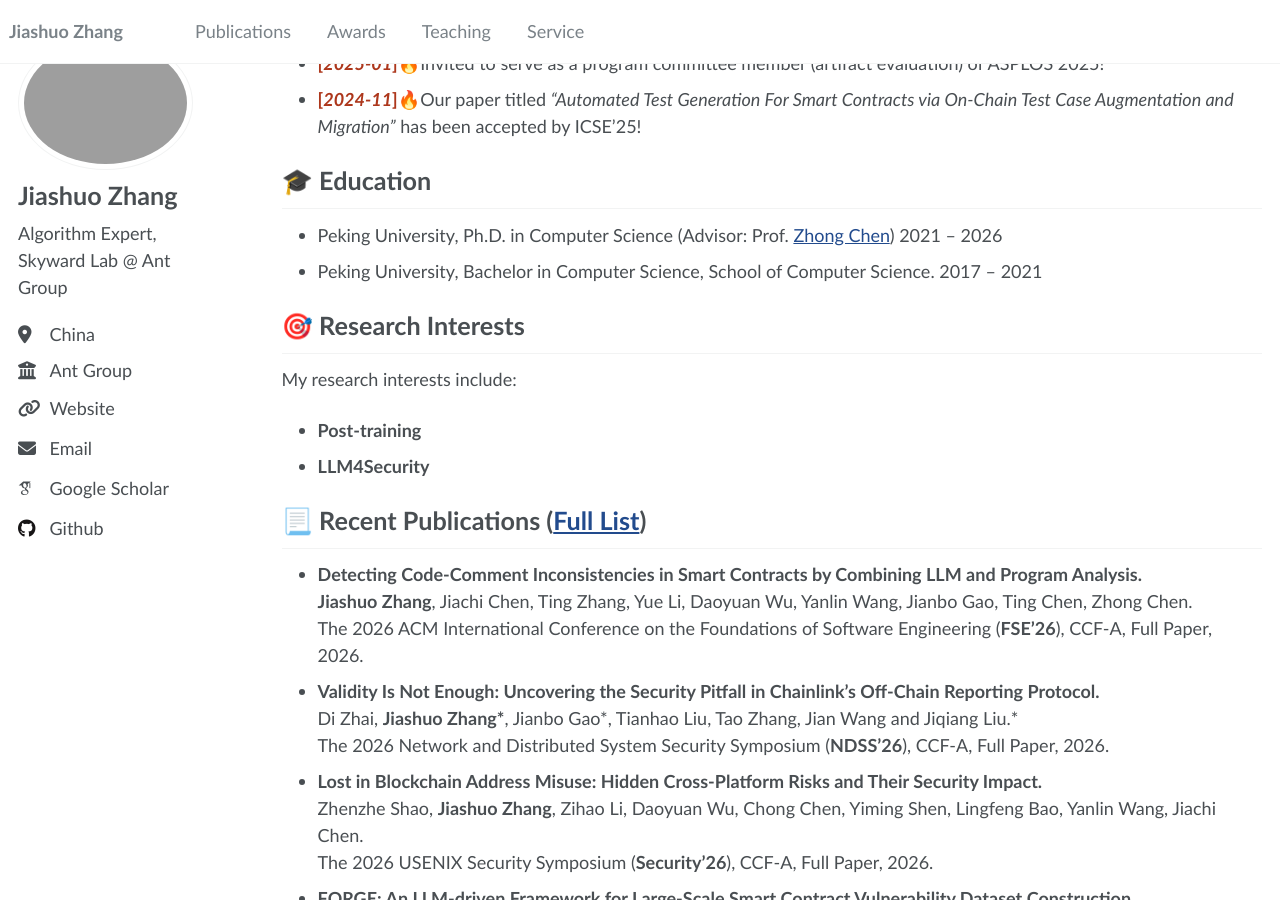
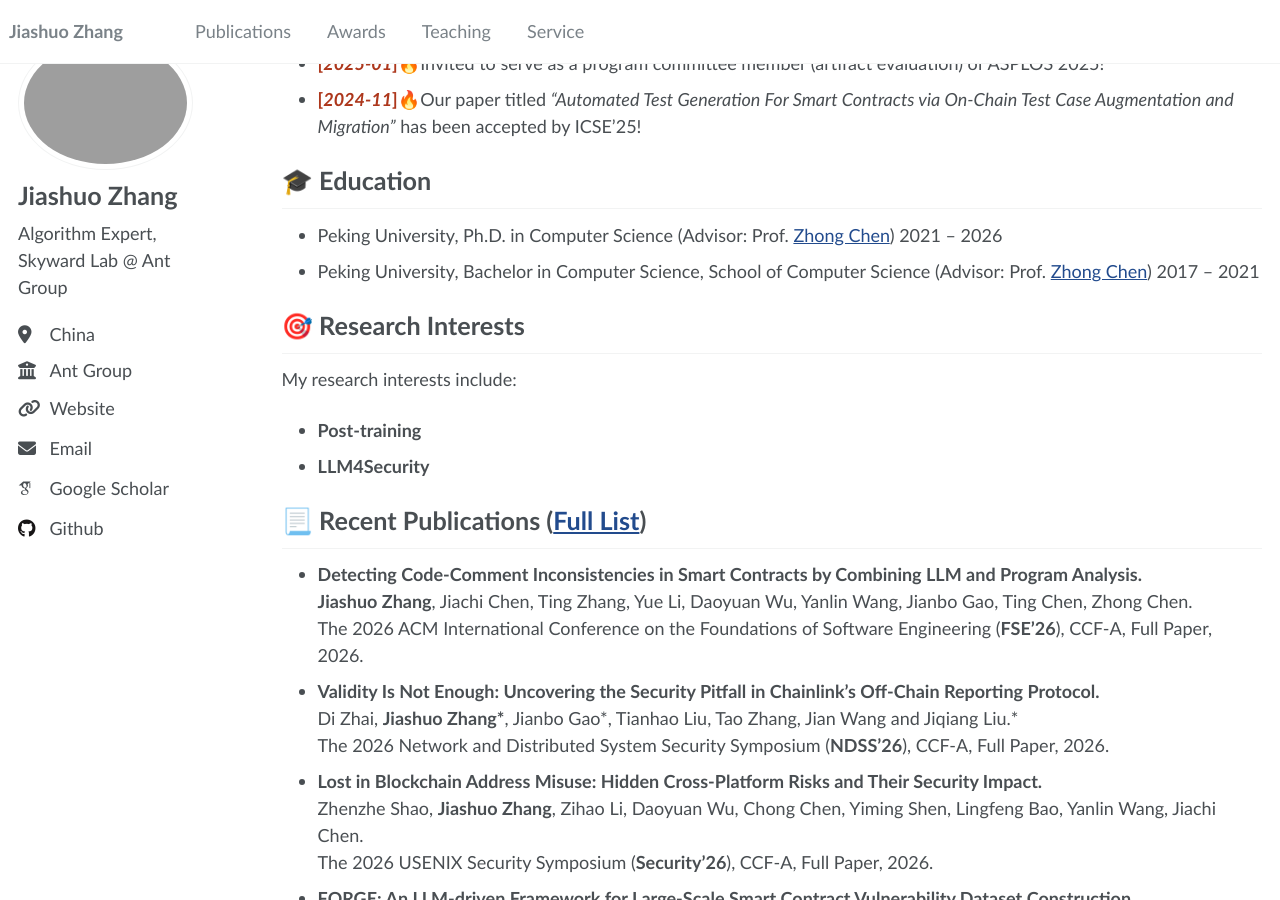
Before and after one commit to zhangjiashuo-cs/zhangjiashuo-cs.github.io, a Jekyll site: the page built from _pages/about.md, in a window 1280 px wide and 900 px high, scrolled down 1091 px. Built offline with Jekyll 4.4.1, drawn with Linux system fonts in a browser that asks for light colours; some web fonts are replaced.

Commit message:
Add undergraduate advisor

```diff
--- a/_pages/about.md
+++ b/_pages/about.md
@@ -31,7 +31,7 @@ I’m Jiashuo Zhang (张家硕). I am currently an algorithm expert at Skyward L
 # 🎓 Education
 
 * Peking University, Ph.D. in Computer Science (Advisor: Prof. [Zhong Chen](https://cs.pku.edu.cn/info/1062/1605.htm)) 2021 – 2026
-* Peking University, Bachelor in Computer Science, School of Computer Science. 2017 – 2021
+* Peking University, Bachelor in Computer Science, School of Computer Science (Advisor: Prof. [Zhong Chen](https://cs.pku.edu.cn/info/1062/1605.htm)) 2017 – 2021
 
 # 🎯 Research Interests
 
```
